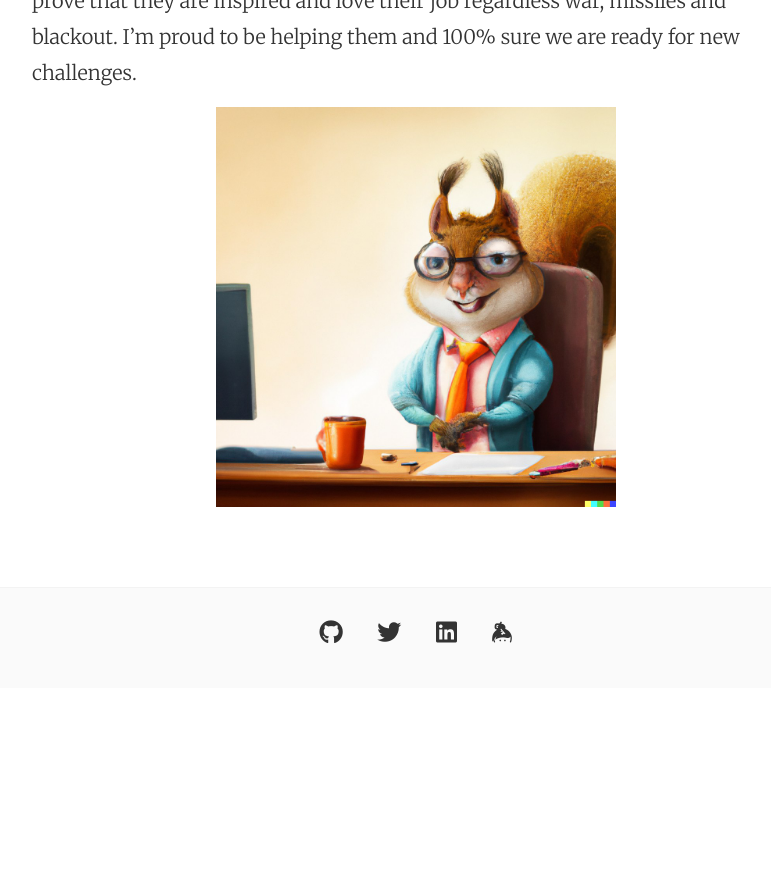
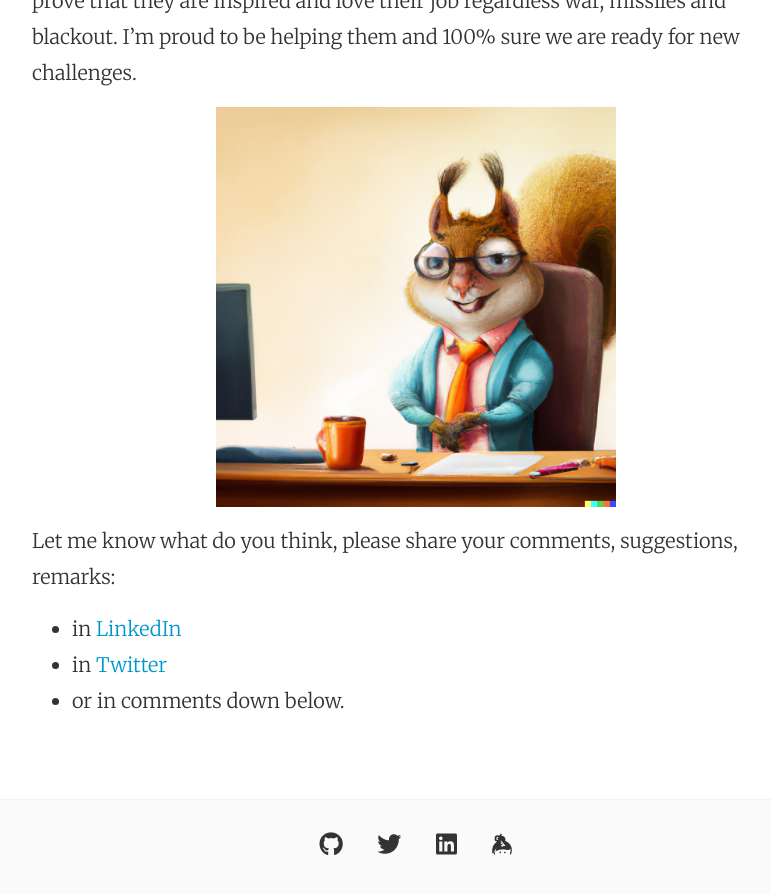
Before and after one commit to gaevoy/gaevoy.github.io, a Jekyll site: the page built from _posts/2022-12-06-lessons-learned-running-company.md, in a window 1280 px wide and 900 px high, scrolled down 9398 px. Shown: the top 894 px of the window, without its empty margins (224-995 px from the left). Built offline with Jekyll 4.4.1, drawn with Linux system fonts in a browser that asks for light colours; nearby versions of some CDN libraries; comment, search, counter and statistics services are not loaded; before the commit the page ends 10086 px from its top, so only the background shows below that.

Commit message:
Lessons learned running a company for 1 year

```diff
--- a/_posts/2022-12-06-lessons-learned-running-company.md
+++ b/_posts/2022-12-06-lessons-learned-running-company.md
@@ -116,3 +116,8 @@
 [DBB Software](https://dbbsoftware.com/) stands for Driven By Business Software. Every day our developers prove that they are inspired and love their job regardless war, missiles and blackout. I'm proud to be helping them and  100% sure we are ready for new challenges.
 
 ![Ready for challenges](/img/lessons-learned-running-company/ready-for-challenges.jpg "Ready for challenges" ){:style="max-width:400px; width:100%;" class="block-center"}
+
+Let me know what do you think, please share your comments, suggestions, remarks:
+* in [LinkedIn](https://www.linkedin.com/posts/vladimirgayevoy_business-learning-software-activity-7005865285572280320-I16o/)
+* in [Twitter](https://twitter.com/vgman/status/1600101907581652994)
+* or in comments down below.
```
